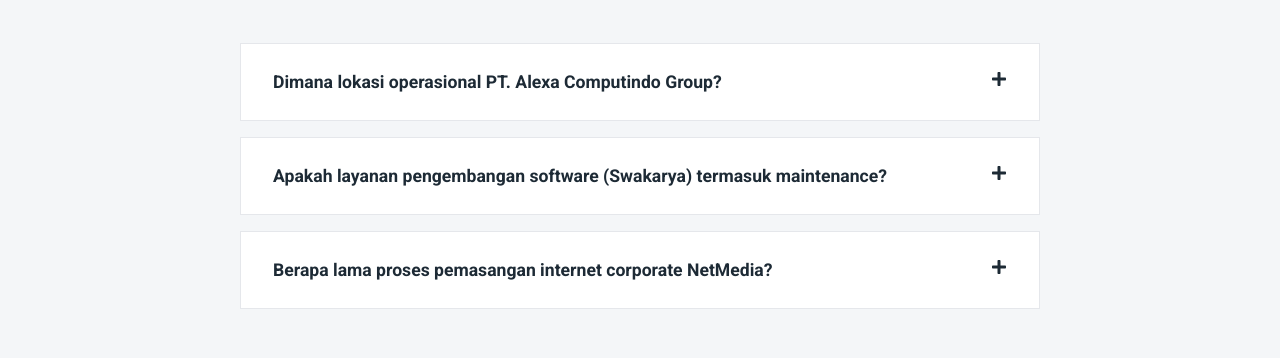
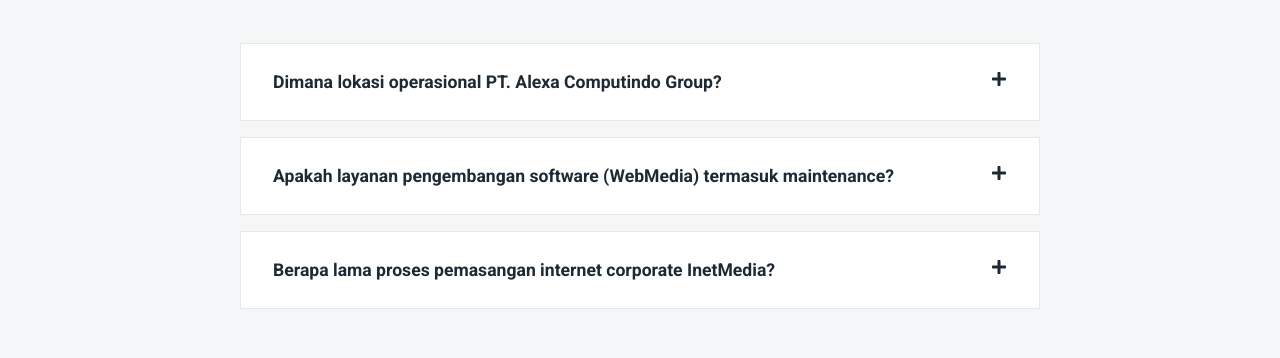
Before and after one commit to NeoCode29/alexa-profile-frontend, a React (Vite) app: page /contact in a window 1280 px wide. Shown: the part 1760-2118 px from the top of the page. Built offline with nearby package versions, Linux system fonts and the light colour scheme.

Commit message:
fix(home): add hero top padding and correct faq service names

```diff
--- a/src/pages/Contact.jsx
+++ b/src/pages/Contact.jsx
@@ -13,11 +13,11 @@
       a: 'Kantor pusat kami berlokasi di Jl. Teknologi No. 45, Jakarta Selatan. Kami melayani kunjungan klien enterprise pada hari kerja (Senin - Jumat), pukul 09:00 - 17:00 WIB.'
     },
     {
-      q: 'Apakah layanan pengembangan software (Swakarya) termasuk maintenance?',
-      a: 'Ya, seluruh proyek perangkat lunak dari Swakarya memiliki SLA dan masa maintenance mulai dari 3 hingga 12 bulan, yang dapat diperpanjang melalui kontrak support enterprise.'
+      q: 'Apakah layanan pengembangan software (WebMedia) termasuk maintenance?',
+      a: 'Ya, seluruh proyek perangkat lunak dari WebMedia memiliki SLA dan masa maintenance mulai dari 3 hingga 12 bulan, yang dapat diperpanjang melalui kontrak support enterprise.'
     },
     {
-      q: 'Berapa lama proses pemasangan internet corporate NetMedia?',
+      q: 'Berapa lama proses pemasangan internet corporate InetMedia?',
       a: 'Proses survei, penarikan kabel fiber optik, dan aktivasi internet khusus corporate rata-rata memakan waktu 3-5 hari kerja setelah SPK disetujui.'
     }
   ];
--- a/src/pages/Home.module.css
+++ b/src/pages/Home.module.css
@@ -7,6 +7,8 @@
   align-items: center;
   position: relative;
   overflow: hidden;
+  padding-top: 6rem;
+  padding-bottom: 4rem;
 }
 
 /* Background Geometric Pattern */
```
